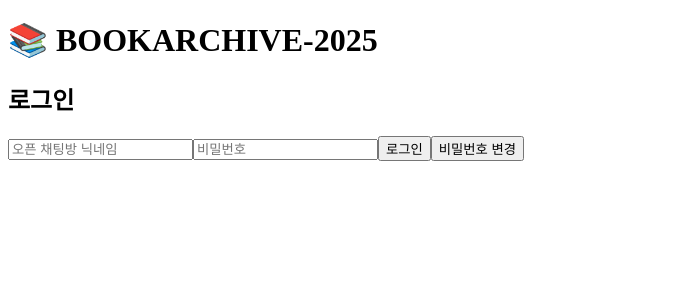
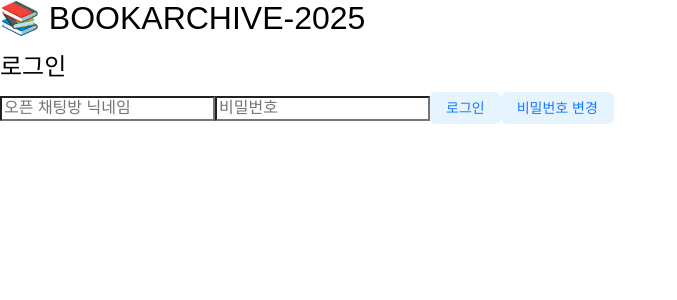
Before and after one commit to Hayeon-Lee/BOOKARCHIVE-2025, a React (Vite) app: page / in a window 1280 px wide. Shown: the top 300 px of the page, without its empty margins (0-677 px from the left). Built offline with nearby package versions, Linux system fonts and the light colour scheme; no server answers.

Commit message:
style: change button design to ant design

```diff
--- a/package.json
+++ b/package.json
@@ -10,6 +10,7 @@
     "preview": "vite preview"
   },
   "dependencies": {
+    "antd": "^5.24.7",
     "bcryptjs": "^3.0.2",
     "firebase": "^11.4.0",
     "react": "^19.0.0",
--- a/src/components/auth/AuthButton.tsx
+++ b/src/components/auth/AuthButton.tsx
@@ -1,4 +1,5 @@
 import React from 'react';
+import {Button} from 'antd';
 
 interface AuthButtonProps {
   onClick: (e: React.FormEvent) => void;
@@ -6,7 +7,7 @@ interface AuthButtonProps {
 }
 
 const AuthButton: React.FC<AuthButtonProps> = ({ onClick, label }) => {
-  return <button onClick={onClick}>{label}</button>;
+  return <Button color="primary" variant="filled" onClick={onClick}>{label}</Button>;
 };
 
 export default AuthButton;
--- a/src/main.tsx
+++ b/src/main.tsx
@@ -2,6 +2,7 @@ import { StrictMode } from 'react';
 import { createRoot } from 'react-dom/client';
 import App from './App.tsx';
 import { BrowserRouter } from 'react-router-dom';
+import 'antd/dist/reset.css';
 
 createRoot(document.getElementById('root')!).render(
   <BrowserRouter>
```
Also changed, not shown: 1 other file (tests, documents, lock files or other folders).
